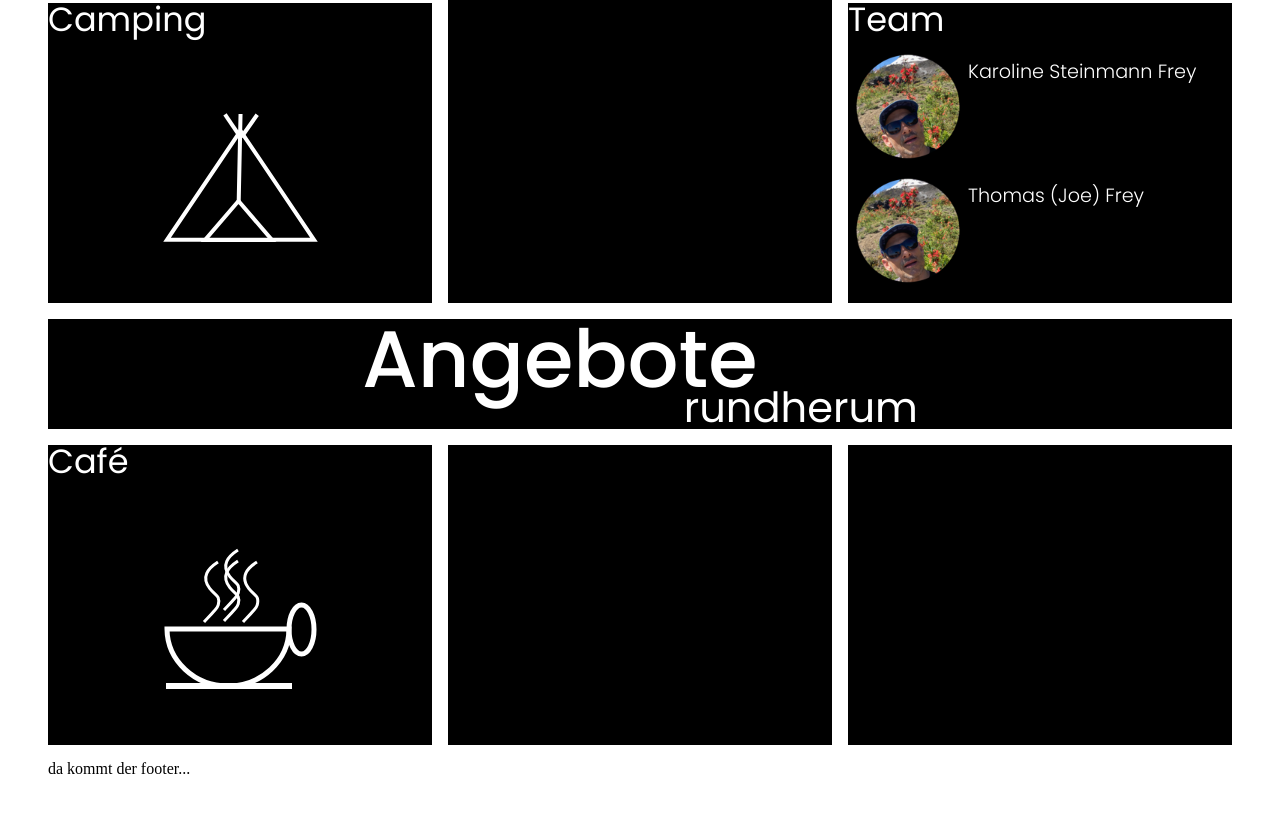
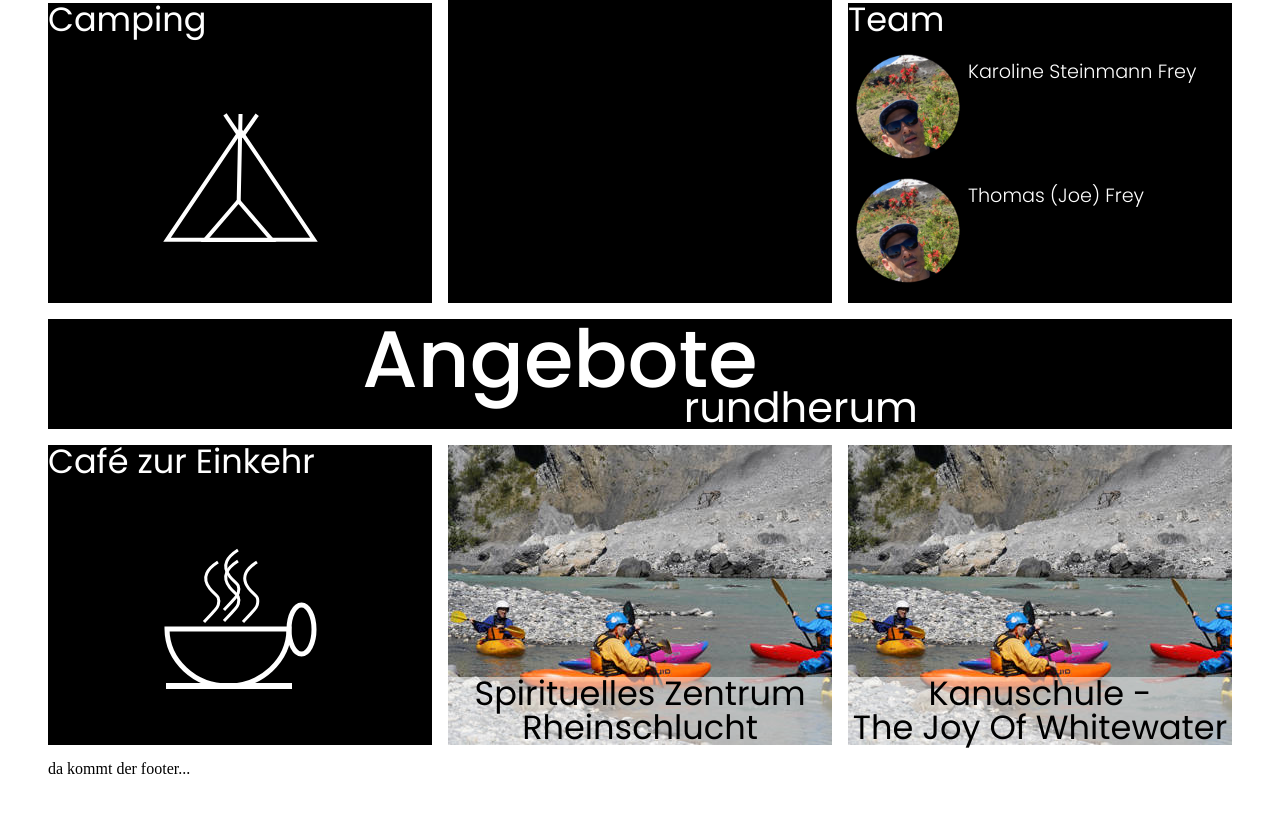
Before and after one commit to TomFrey/Retreat-Auszeit, a website built with Vite: page index.html in a window 1280 px wide. Shown: the part 737-1550 px from the top of the page. Built offline with nearby package versions, Linux system fonts and the light colour scheme.

Commit message:
Link für Kanuschule und Spirituelles Zentrum erstellt.

```diff
--- a/index.html
+++ b/index.html
@@ -115,7 +115,7 @@
 
             <a class="bento-box-link" href="https://www.cafezureinkehr.ch">
               <div class="bento-box cafe-bento-box">
-                <h2 class="bento-box-title-small">Café</h2>
+                <h2 class="bento-box-title-small">Café zur Einkehr</h2>
                 <div class="bento-box-content">
                   <div class="bento-box-icon-wrapper">
                     <!-- <img class="bento-box-icon" src="/assets/images/icons/Cafe_mi.svg" alt=""> -->
@@ -140,14 +140,19 @@
               </div>
             </a>
 
+            <a class="bento-box-image-link" href="https://www.spirituelleszentrum.ch">
+              <div class="bento-box spirit-bento-box">
+                <h2 class="bento-box-image-link-title-small">Spirituelles Zentrum <br> Rheinschlucht</h2>
+              </div>
+            </a>
 
-            <div class="bento-box spirit-bento-box">
+            <a class="bento-box-image-link" href="https://www.joyofwhitewater.ch">
+              <div class="bento-box whitewater-bento-box">
+                <h2 class="bento-box-image-link-title-small">Kanuschule - <br> The Joy Of Whitewater</h2>
+              </div>
+            </a>
 
-            </div>
 
-            <div class="bento-box whitewater-bento-box">
-
-            </div>
 
 
 
--- a/scss/main.scss
+++ b/scss/main.scss
@@ -38,6 +38,12 @@ header{
     background-color: $bentoBoxBackgroundColor;
 }
 
+.bento-box.spirit-bento-box,.bento-box.whitewater-bento-box{
+    background-color: unset;
+    width: 100%;
+}
+
+
 .bento-box-title-big{
     @include bentoBoxTitleBigFont();
     margin-bottom: $basicHeight;
@@ -61,10 +67,7 @@ header{
 .bento-box-icon-wrapper{
     display: flex;
     justify-content: center;
-    //margin-top: $basicHeight;
-}
-.bento-box-icon{
-    //max-width: 35%;
+
 }
 
 .offer-bento-box-content{
@@ -81,6 +84,22 @@ header{
         align-self: flex-end;
     }
 }
+
+.bento-box-image-link{
+    background: url('/assets/images/kanuschule_1-2.jpg') no-repeat top left;
+    text-decoration: none;
+    display: flex;
+    flex-flow: column;
+    justify-content: flex-end;
+}
+
+.bento-box-image-link-title-small{
+    @include bentoBoxTitleSmallFont();
+    color: #000000;
+    background-color: rgba(255, 255, 255, 0.5);
+    text-align: center;
+}
+
 
 footer{
     margin: $basicHeight $basicWidth;
@@ -102,13 +121,6 @@ footer{
         text-align: left;
     }
 
-    .bento-box-icon-wrapper{
-        //margin-top: $basicHeight;
-    }
-    .bento-box-icon{
-        //max-width: 30%;
-    }
-
     .offer-bento-box-content{
         display: flex;
         flex-flow: row nowrap;
@@ -123,6 +135,11 @@ footer{
             margin-left: -6.3vw;
             padding-top: 6vw;
         }
+    }
+
+    .bento-box-image-link-title-small{
+        font-size: 3.7vw;
+        background-color: rgba(255, 255, 255, 0.5);
     }
  }
 
@@ -160,13 +177,6 @@ footer{
         margin-bottom: 2*$basicHeight;
     }
 
-    .bento-box-icon-wrapper{
-        //margin-top: 2*$basicHeight;
-    }
-    .bento-box-icon{
-        //max-width: 35%;
-    }
-
     .offer-bento-box-content{
         .offer-bento-box-title-big{
             font-size: 6.5vw;
@@ -176,6 +186,19 @@ footer{
             font-size: 2.8vw;
             margin-left: -6vw;
             padding-top: 68px;
+        }
+    }
+
+    .bento-box-image-link-title-small{
+        font-size: 1.8rem;
+        background-color: rgba(255, 255, 255, 0.5);
+    }
+
+    .bento-box-image-link:hover{
+
+        .bento-box-image-link-title-small{
+            color: $standardTextColor;
+            background-color: rgba(0, 0, 0, 0.5);
         }
     }
 
@@ -206,4 +229,9 @@ footer{
             padding-top: 68px;
         }
     }
+
+    .bento-box-image-link-title-small{
+        font-size: 2.1rem;
+        background-color: rgba(255, 255, 255, 0.5);
+    }
  }
```
Also changed, not shown: public/assets/images/kanuschule_1-2.jpg (added), public/assets/images/kanuschule_1-3.jpg (added).
